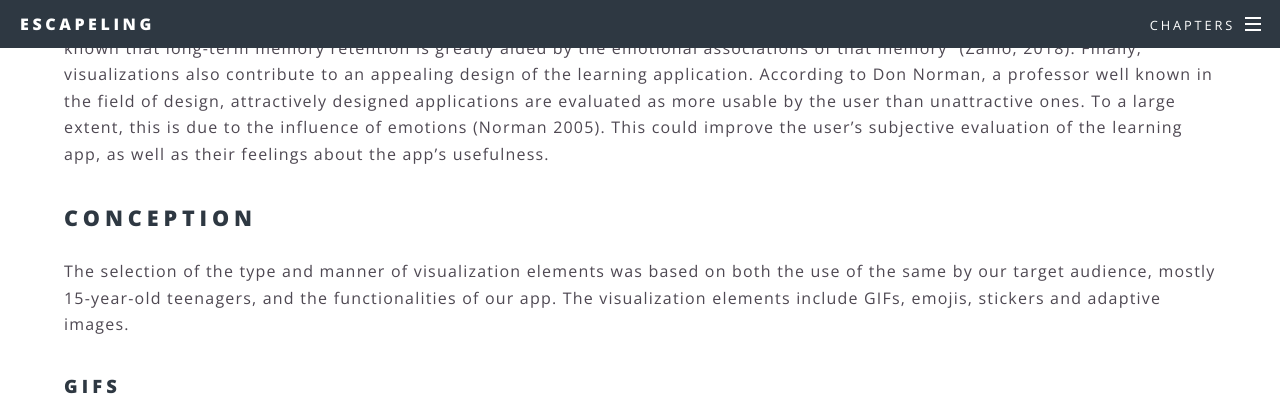
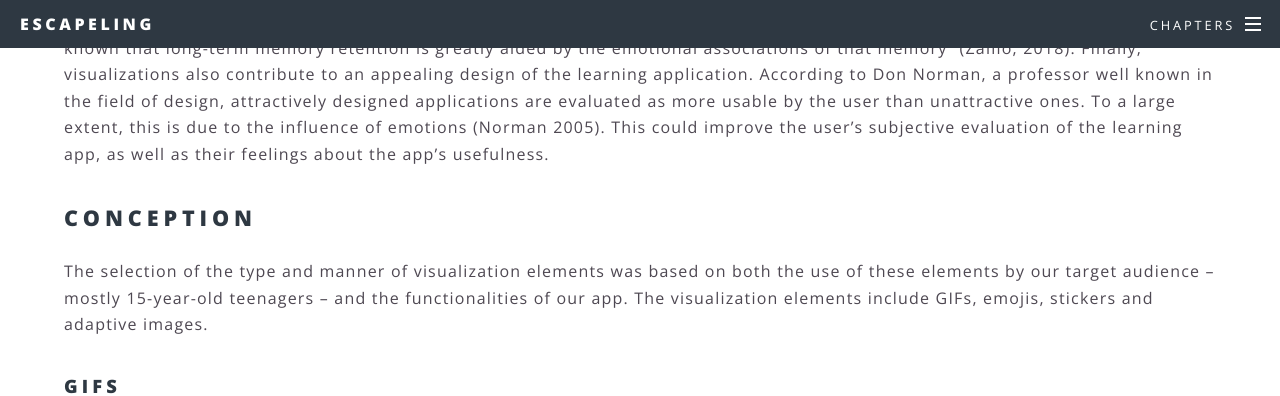
Before and after one commit to ALLUOS/ALLUOS.github.io, a Jekyll site: the page built from _posts/2021-01-02-visualizations.md, in a window 1280 px wide and 900 px high, scrolled down 975 px, cut to the strip 0-396 px from the top of the window. Built offline with Jekyll 4.4.1, drawn with Linux system fonts in a browser that asks for light colours.

Commit message:
Update _posts/2021-01-02-visualizations.md
Co-authored-by: polina-tsvilodub <42241414+polina-tsvilodub@users.noreply.github.com>

```diff
--- a/_posts/2021-01-02-visualizations.md
+++ b/_posts/2021-01-02-visualizations.md
@@ -33,7 +33,7 @@ Finally, visualizations also contribute to an appealing design of the learning a
 <div id="conception"></div>
 ## Conception
 
-The selection of the type and manner of visualization elements was based on both the use of the same by our target audience, mostly 15-year-old teenagers, and the functionalities of our app. The visualization elements include GIFs, emojis, stickers and adaptive images.
+The selection of the type and manner of visualization elements was based on both the use of these elements by our target audience -- mostly 15-year-old teenagers -- and the functionalities of our app. The visualization elements include GIFs, emojis, stickers and adaptive images.
 
 ### GIFs
 
```
